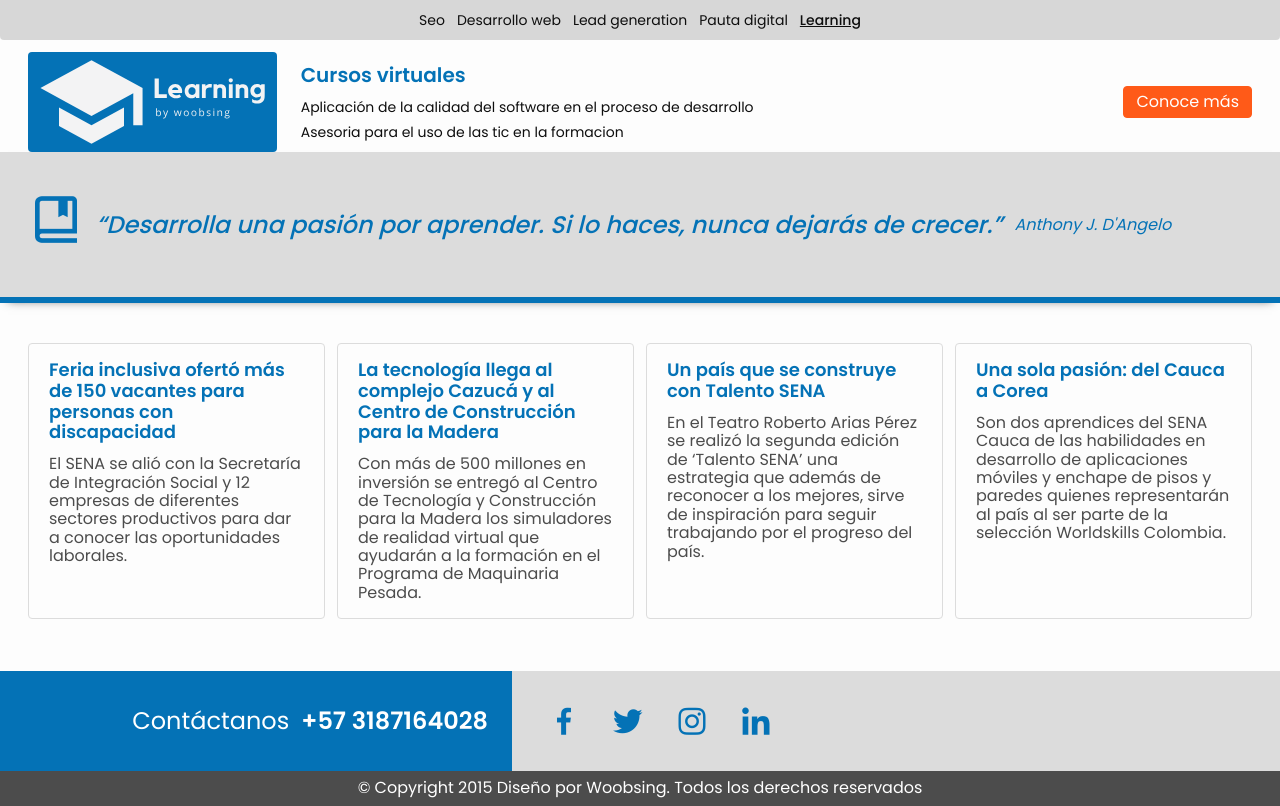
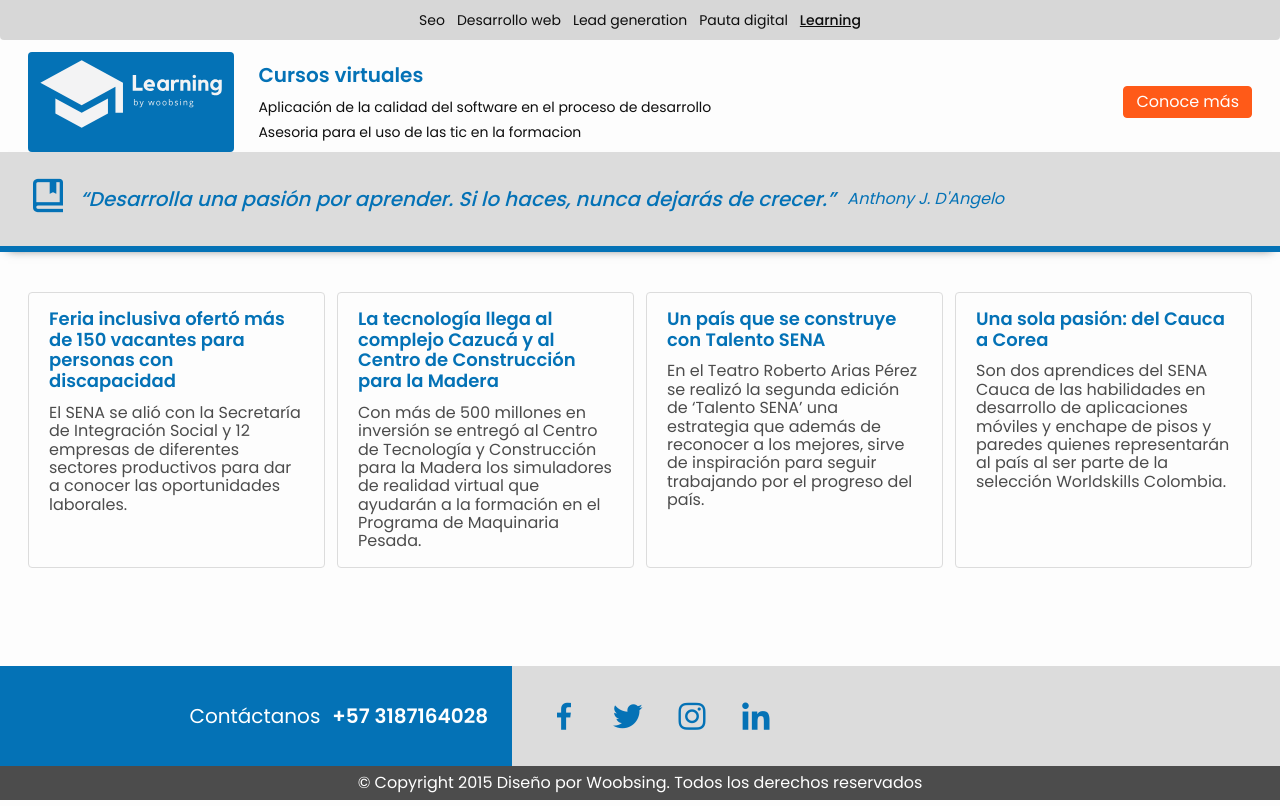
Before and after one commit to hijuliancode/cc-woobsing, a plain HTML site: page index.html in a window 1280 px wide. Drawn offline with nearby package versions, Linux system fonts and the light colour scheme.

Commit message:
woobsing: UI: Improve styles, sticky footer, improve sizes

```diff
--- a/styles/woobsing.css
+++ b/styles/woobsing.css
@@ -28,25 +28,36 @@
 
 /* Elements */
 
+html, body {
+  height: 100vh;
+}
+
 body {
   background-color: var(--color-gray-02);
   color: var(--color-black);
+  display: flex;
+  flex-direction: column;
   font-family: 'Poppins', sans-serif;
 }
 a {
   color: var(--color-black);
 }
-img {}
-h1, h2, h3, h4, h5, h6 {}
-p {}
+img {
+  max-width: 100%;
+}
+h1, h2, h3, h4, h5, h6 {
+  margin-top: 0;
+  padding-top: 0;
+}
+p {
+  margin: 0;
+}
 figure {
   margin: 0;
   padding: 0;
 }
 
 /* Helpers */
-
-.divider {}
 
 .container {
   margin: 0 auto;
@@ -130,9 +141,6 @@ figure {
 }
 
 /* Icons */
-
-.icon {}
-.icon-check {}
 
 /* Navigation on top */
 .nav-top {
@@ -289,11 +297,11 @@ main {}
 }
 @media screen and (min-width: 768px) {
   .section-quotes {
-    padding: 40px 0;
+    padding: 24px 0;
   }
 }
 .section-quotes .icon {
-  font-size: 56px;
+  font-size: 40px;
   margin-right: 12px;
 }
 .section-quotes q {
@@ -305,7 +313,7 @@ main {}
 }
 @media screen and (min-width: 768px) {
   .section-quotes q {
-    font-size: 24px;
+    font-size: 20px;
     text-align: left;
     margin-right: 12px;
     margin-bottom: 0;
@@ -357,15 +365,14 @@ main {}
 
 /* Footer */
 .footer {
+  margin-top: auto;
   padding: 12px;
 }
-.footer [class^="contact-area"] {}
 .footer .contact-area-a {
   font-size: 18px;
   margin-bottom: 12px;
   text-align: center;
 }
-.footer .contact-area-b {}
 
 @media screen and (min-width: 768px) {
   .footer {
@@ -377,7 +384,7 @@ main {}
     background-color: var(--color-primary);
     color: white;
     display: flex;
-    font-size: 24px;
+    font-size: 20px;
     font-weight: 400;
     height: 100px;
     justify-content: flex-end;
@@ -448,4 +455,3 @@ main {}
   padding: 8px 12px;
   text-align: center;
 }
-.copyright span {}
```
